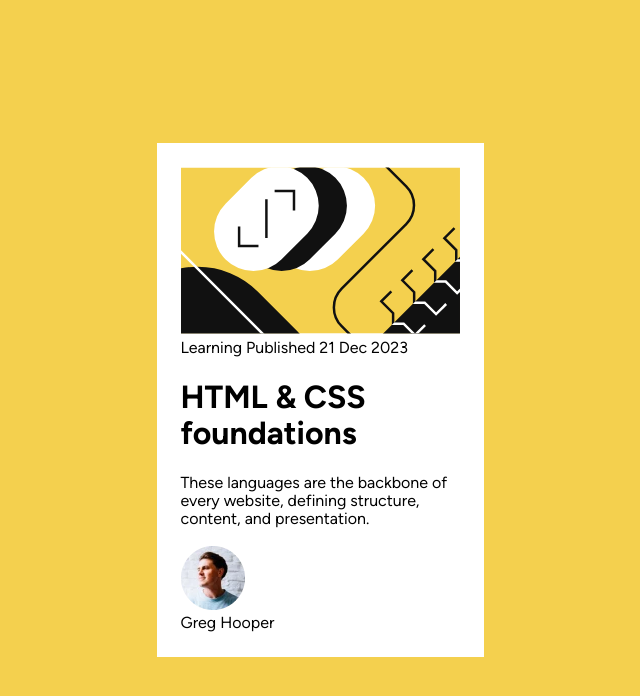
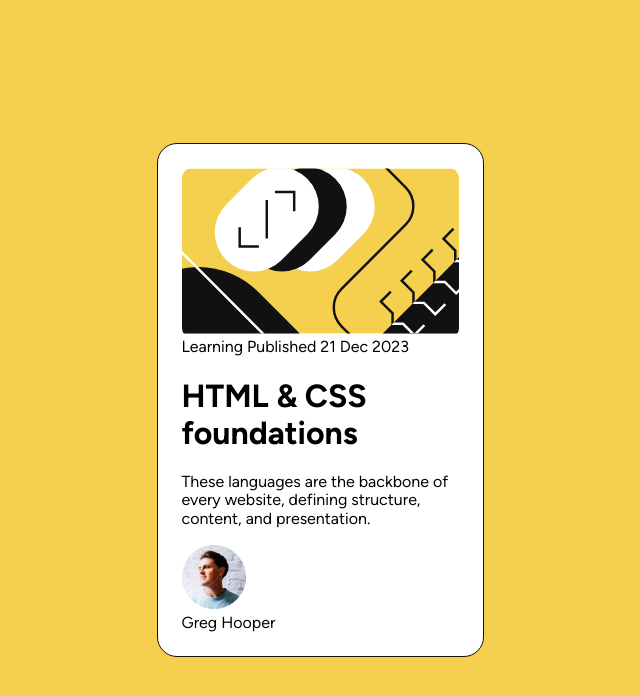
Before and after one commit to BoxyPipesnake/blog-Card, a plain HTML site: page index.html in a window 1280 px wide. Shown: the whole page, without its empty margins (320-960 px from the left). Drawn offline with Linux system fonts and the light colour scheme; files whose address does not match are found by name.

Commit message:
HTML - Put details-container inside course-container

```diff
--- a/index.html
+++ b/index.html
@@ -22,18 +22,21 @@
         <img class="code-img" src="./assets/images/illustration-article.svg" alt="code image">
       </div>
 
+      <section class="course-container">
+
         <div class="details-container">
           <span class="learning-tag">Learning</span>
 
           <span class="publish-date">Published 21 Dec 2023</span>
         </div>
 
-      <section class="course-container">
         <h1 class="course-heading">HTML & CSS foundations</h1>
 
         <p class="course-description">
           These languages are the backbone of every website, defining structure, content, and presentation.
         </p>
+
+      </section>
 
       <div class="course-creator-container">
         <div class="profile-img-container">
@@ -41,7 +44,6 @@
         </div>
         <span class="course-creator-name">Greg Hooper</span>
       </div>
-      </section>
 
     </div>
   </main>
--- a/styles.css
+++ b/styles.css
@@ -54,4 +54,11 @@ body {
 .content-wrapper {
   padding: 24px;
   background-color: var(--white);
+  border-radius: 20px;
+  border: 1px solid var(--gray-950);
 }
+
+.img-container {
+  border-radius: 10px;
+  overflow: hidden;
+}
```
Lines whose indentation alone changed are shown as unchanged.
